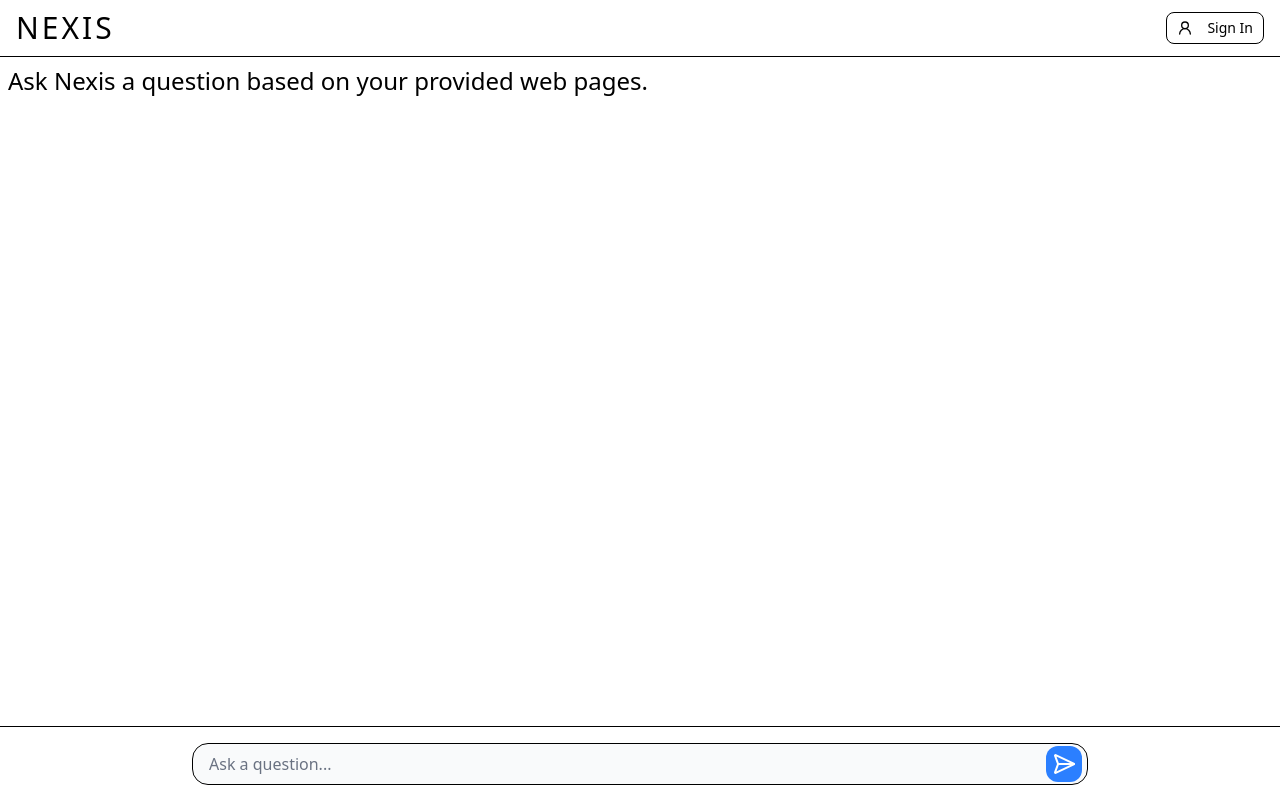
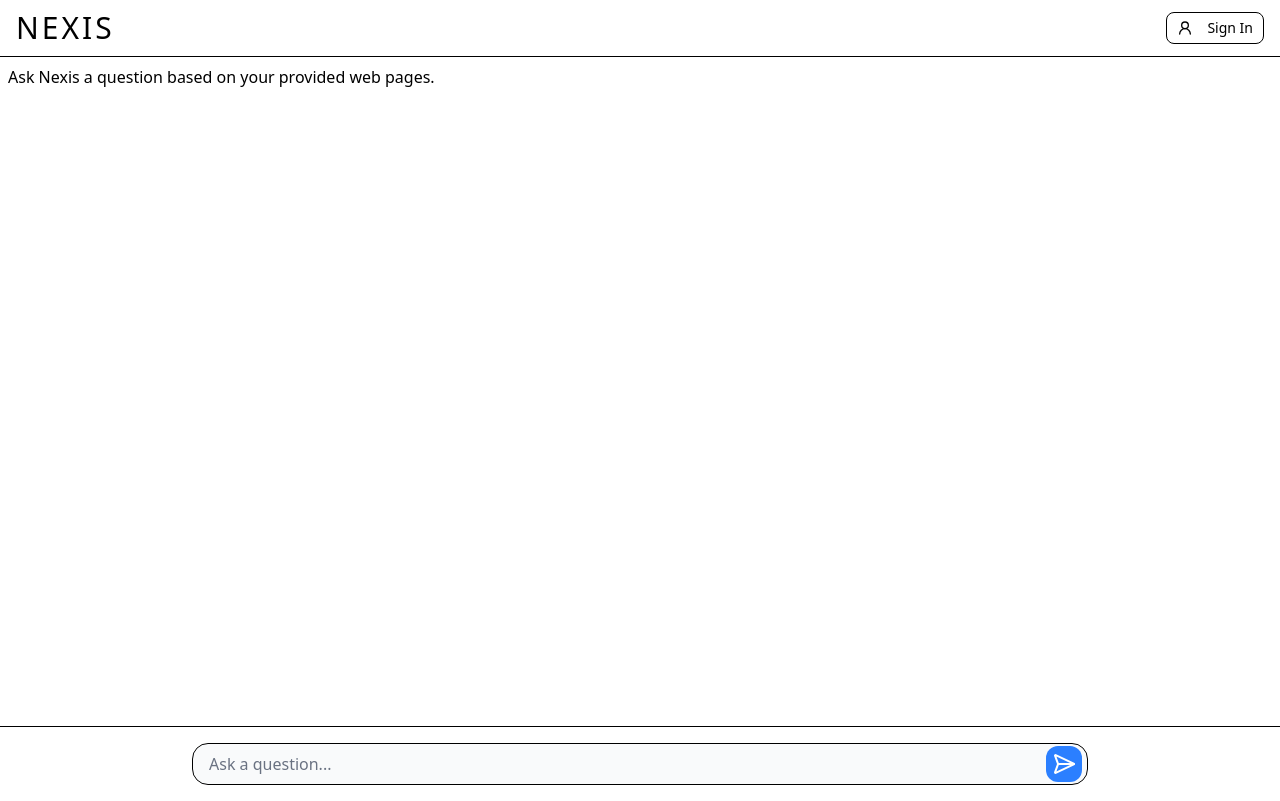
Before and after one commit to shando-howell/nexis, a Next.js app: page /chat in a window 1280 px wide. Built offline with nearby package versions, Linux system fonts and the light colour scheme; no server answers.

Commit message:
Working on AI respone

```diff
--- a/app/chat/page.tsx
+++ b/app/chat/page.tsx
@@ -31,7 +31,7 @@ export default function Chat() {
                 <div className="flex items-center justify-center">
                     {isLoading && <Loader2 className="size-10 animate-spin text-muted-foreground"/>}
                 </div>
-                <div className="p-2 text-2xl">
+                <div className="p-2">
                     <AIResponse content={answer} />
                 </div>
             </section>
--- a/components/AIResponse.tsx
+++ b/components/AIResponse.tsx
@@ -3,7 +3,7 @@
 import ReactMarkdown from "react-markdown";
 import remarkGfm from "remark-gfm";
 import { Prism as SyntaxHighlighter } from "react-syntax-highlighter";
-import { oneDark } from "react-syntax-highlighter/dist/esm/styles/prism";
+import { dark } from "react-syntax-highlighter/dist/esm/styles/prism";
 
 export function AIResponse({ content }: { content: string }) {
     return (
@@ -14,7 +14,7 @@ export function AIResponse({ content }: { content: string }) {
                     const match = /language-(\w+)/.exec(className || '');
                     return !inline && match ? (
                         <SyntaxHighlighter
-                            style={oneDark}
+                            style={dark}
                             language={match[1]}
                             PreTag="div"
                             {...props}
@@ -22,7 +22,7 @@ export function AIResponse({ content }: { content: string }) {
                             {String(children).replace(/\n$/,'')}
                         </SyntaxHighlighter>
                     ) : (
-                        <code className="bg-gray-200 dark:bg-gray-800 rounded px-1" {...props}>
+                        <code className="bg-gray-200 dark:bg-gray-400 rounded px-1" {...props}>
                             { children }
                         </code>
                     );
```
